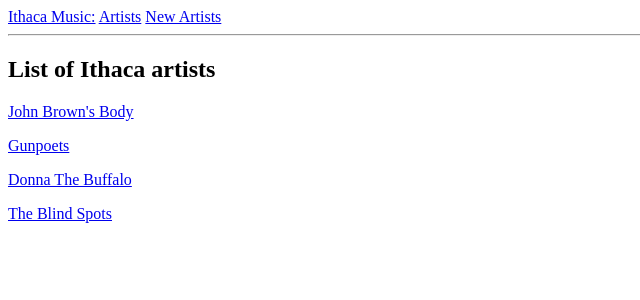
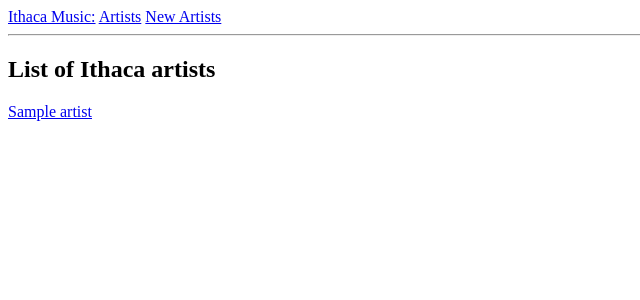
Before and after one commit to maxbraith/ArtistWebsite, a Flask app: page /Artists in a window 1280 px wide. Shown: the top 300 px of the page, without its empty margins (0-640 px from the left). Run offline with Flask 2, Linux system fonts and the light colour scheme; tables that the repository leaves empty hold one stand-in row (values such as "Sample post").

Commit message:
Lab05 Working

```diff
--- a/app/routes.py
+++ b/app/routes.py
@@ -7,35 +7,13 @@
 @app.route('/')
 @app.route('/index')
 def index():
-    user = {'username': 'Miguel'}
-    posts = [
-        {
-            'author': {'username': 'John'},
-            'body': 'Beautiful day in Portland!'
-        },
-
-    ]
-    return render_template('index.html', title='Ithaca Music', user=user, posts=posts)
+    return render_template('index.html', title='Ithaca Music')
 
 
 @app.route('/Artists')
 def Artists():
-    user = {'username': 'Welcome'}
-    posts = [
-        {
-            'body': "John Brown's Body"
-        },
-        {
-            'body': 'Gunpoets'
-        },
-        {
-            'body': 'Donna The Buffalo'
-        },
-        {
-            'body': 'The Blind Spots'
-        }
-    ]
-    return render_template('artists.HTML.html', title='Artists', user=user, posts=posts)
+    a = Artist.query.all()
+    return render_template('artists.HTML.html', title='Artists', artists=a)
 
 
 @app.route("/NewArtists", methods=['GET', 'POST'])
@@ -44,56 +22,11 @@
     if form.validate_on_submit():
         flash('Artist submission requested: {}'.format(
             form.artistName.data))
+        newArtist = Artist(name=form.artistName.data, hometown=form.hometown.data)
+        db.session.add(newArtist)
+        db.session.commit()
         return render_template('artistInfo.html', title='New Artists', form=form)
     return render_template('NewArtists.html', title='New Artists', form=form)
-
-
-@app.route("/JohnBrownsBody")
-def JohnBrownsBody():
-    user = {'username': 'JohnBrownsBody'}
-    posts = {
-            'body': 'Page Under Construction'
-        }
-    return render_template('GunPoets.html', title='John Browns Body', user=user, posts=posts)
-
-
-@app.route("/Gunpoets")
-def Gunpoets():
-    user = {'username': 'Gunpoets'}
-    posts = {
-        'body': "Voice as a weapon, words as bullets, spreading the universal message of peace, love, and justice "
-                "through music. Sure, there's a cynical cultural tendency to make certain assumptions when you "
-                "hear the word \"gun\" associated with rap music, but this seven-member live hip-hop band from "
-                "Ithaca, NY, runs contrary to that image with their positive message and uplifting performances. "
-    }
-
-    events = {
-        'event1': "The Commons on Thursday 9/6",
-
-        'event2': "Campus Center on Friday 9/7"
-    }
-
-    return render_template('GunPoets.html', title='Gunpoets', posts=posts, user=user, events=events)
-
-
-@app.route("/DonnaTheBuffalo")
-def DonnaTheBuffalo():
-    user = {'username': 'DonnaTheBuffalo'}
-    posts = {
-            'body': 'Page Under Construction'
-        }
-
-    return render_template('Gunpoets.html', title='DonnaTheBuffalo', user=user, posts=posts)
-
-
-@app.route("/TheBlindSpots")
-def TheBlindSpots():
-    user = {'username': 'TheBlindSpots'}
-    posts = {
-            'body': 'Page Under Construction'
-        }
-
-    return render_template('Gunpoets.html', title='TheBlindSpots', user=user, posts=posts)
 
 @app.route('/populate_db')
 def populate_db():
@@ -103,7 +36,7 @@
     a1 = Artist(name='a1', hometown='Ithaca')
     a2 = Artist(name='a2', hometown='Cortland')
     a3 = Artist(name='a3', hometown='Cortland')
-    a4 = Artist(name='a4', hometwon='Syracuse')
+    a4 = Artist(name='a4', hometown='Syracuse')
     a5 = Artist(name='a5', hometown='Ithaca')
     db.session.add_all([a1,a2,a3,a4,a5])
     db.session.commit()
@@ -114,15 +47,27 @@
     db.session.add_all([v1,v2,v3])
     db.session.commit()
 
-    e1 = Event(name='e1', date='August 4')
-    e2 = Event(name='e2', date='January 3')
-    e3 = Event(name='e3', date='February 9')
-    e4 = Event(name='e4', date='March 27')
-    e5 = Event(name='e5', date='November 12')
-    e6 = Event(name='e6', date='October 5')
-    e7 = Event(name='e7', date='July 30')
+    e1 = Event(name='e1', date='August 4', venue_id=1)
+    e2 = Event(name='e2', date='January 3', venue_id=3)
+    e3 = Event(name='e3', date='February 9', venue_id=3)
+    e4 = Event(name='e4', date='March 27', venue_id=2)
+    e5 = Event(name='e5', date='November 12', venue_id=1)
+    e6 = Event(name='e6', date='October 5', venue_id=2)
+    e7 = Event(name='e7', date='July 30', venue_id=3)
     db.session.add_all([e1,e2,e3,e4,e5,e6,e7])
     db.session.commit()
+
+    ate1 = ArtistToEvent(artist_id=1, event_id=3)
+    ate2 = ArtistToEvent(artist_id=2, event_id=2)
+    ate3 = ArtistToEvent(artist_id=3, event_id=4)
+    ate4 = ArtistToEvent(artist_id=4, event_id=1)
+    ate5 = ArtistToEvent(artist_id=5, event_id=7)
+    ate6 = ArtistToEvent(artist_id=1, event_id=6)
+    ate7 = ArtistToEvent(artist_id=4, event_id=5)
+    ate8 = ArtistToEvent(artist_id=3, event_id=3)
+    db.session.add_all([ate1,ate2,ate3,ate4,ate5,ate6,ate7,ate8])
+    db.session.commit()
+
 
     flash("Database has been populated")
     return render_template('base.html', title='Home')
@@ -137,3 +82,9 @@
         print('Clear table {}'.format(table))
         db.session.execute(table.delete())
     db.session.commit()
+
+@app.route('/artist/<name>')
+def artist(name):
+    a = Artist.query.filter(Artist.name==name).first()
+
+    return render_template('GunPoets.html', title=a.name, artist=a)
--- a/app/templates/artists.HTML.html
+++ b/app/templates/artists.HTML.html
@@ -2,8 +2,7 @@
 
 {% block content %}
     <h2>List of Ithaca artists</h2>
-    <p><a href="/JohnBrownsBody">John Brown's Body</a></p>
-    <p><a href="/Gunpoets">Gunpoets</a></p>
-    <p><a href="/DonnaTheBuffalo">Donna The Buffalo</a></p>
-    <p><a href="/TheBlindSpots">The Blind Spots</a></p>
+    {% for artist in artists %}
+    <p><a href="{{ url_for('artist', name=artist.name) }}">{{ artist.name }}</a></p>
+    {% endfor %}
 {% endblock %}
--- a/app/templates/index.html
+++ b/app/templates/index.html
@@ -2,7 +2,5 @@
 
 {% block content %}
     <h1>Hello Ithaca Music</h1>
-    {% for post in posts %}
-    <div><p>Find out about new bands in Ithaca!</p></div>
-    {% endfor %}
+    <p>Find out about new bands in Ithaca!</p>
 {% endblock %}
```
Also changed, not shown: app/templates/GunPoets.html (+7 -5 lines).
